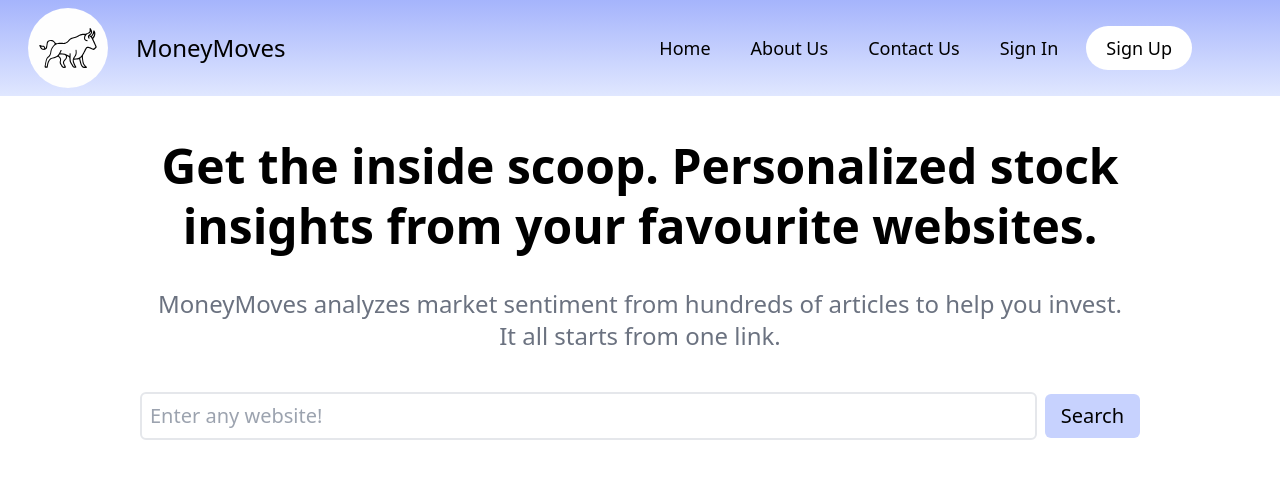
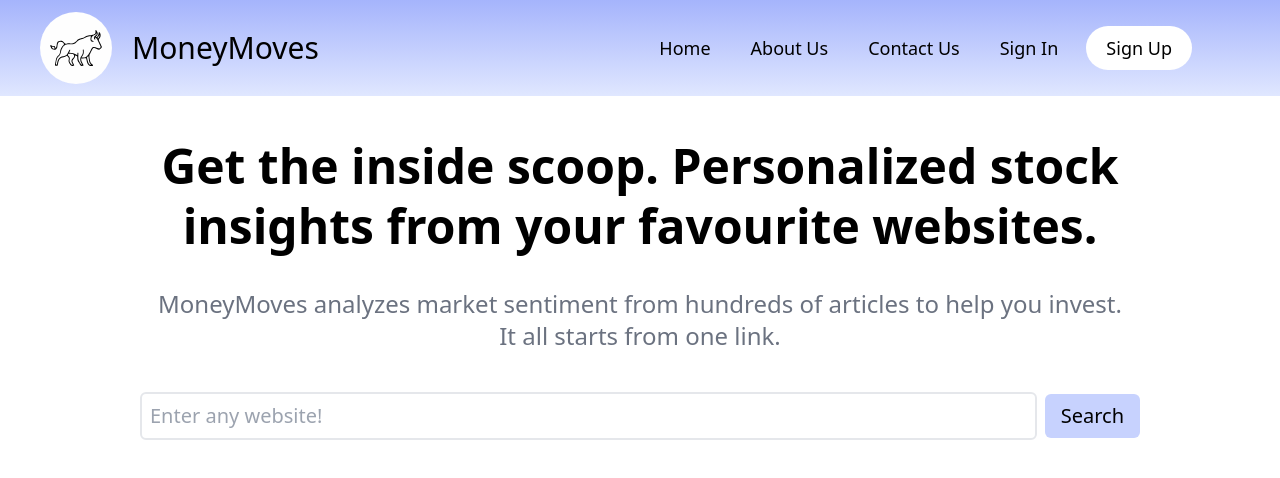
Before and after one commit to jnathan02222/htn-project, a Next.js app in the folder website/: page / in a window 1280 px wide. Shown: the top 478 px of the page. Built offline with nearby package versions, Linux system fonts and the light colour scheme; no server answers.

Commit message:
smalll changes

```diff
--- a/website/app/Navbar.js
+++ b/website/app/Navbar.js
@@ -2,9 +2,9 @@ export default function NavBar(){
 
     return(
         <div className='flex justify-between items-center fixed w-full bg-gradient-to-b from-indigo-300 to-indigo-100'>
-            <div className='flex items-center px-5'>
-                <img className='p-2 rounded-full w-24 h-24 items-center' src='logo.svg'></img>
-                <h1 className='ml-5 text-2xl'>MoneyMoves</h1>
+            <div className='flex items-center px-7'>
+                <img className='p-3 rounded-full w-24 h-24 items-center' src='logo.svg'></img>
+                <h1 className='ml-2 text-3xl'>MoneyMoves</h1>
             </div>
             <ul className='flex justify-end pr-20 items-center h-full'>
                 <li><button className='px-5 text-lg'>Home</button></li>
--- a/website/app/page.js
+++ b/website/app/page.js
@@ -118,7 +118,7 @@ export default function Home() {
               onChange={(e) => setWebsite(e.target.value)}
               value={website}
               placeholder="Enter any website!"
-              className="text-xl rounded-md border-2 p-2 hover:border-indigo-200 w-full focus:border-indigo-200 focus:outline-none"
+              className="text-xl rounded-md border-2 p-2 hover:border-indigo-200 w-full focus:border-indigo-100 focus:outline-none"
             />
             <button type="submit" className="text-xl ml-2 rounded-md bg-indigo-200 text-black py-2 px-4 hover:bg-indigo-300">Search</button>
           </form>
```
